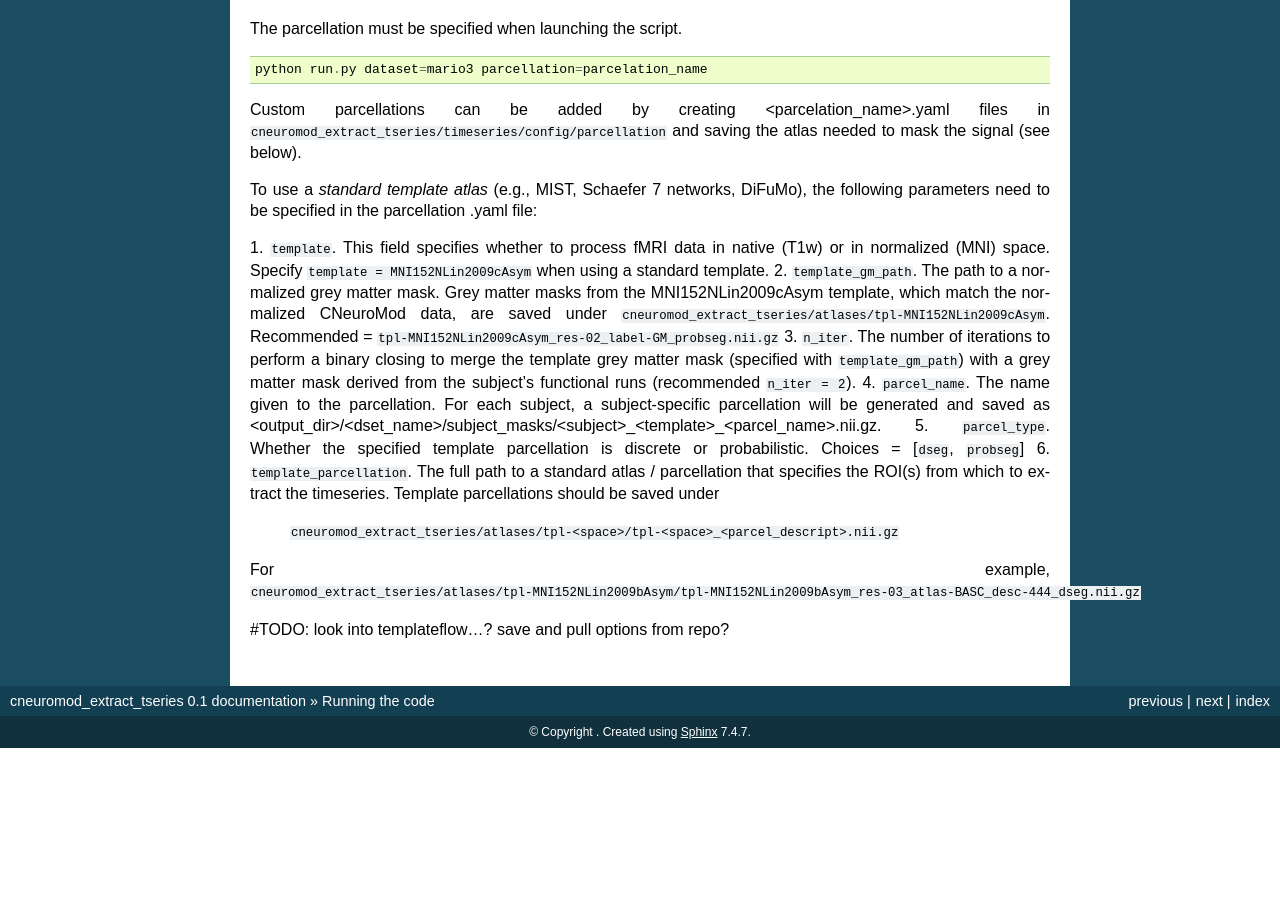
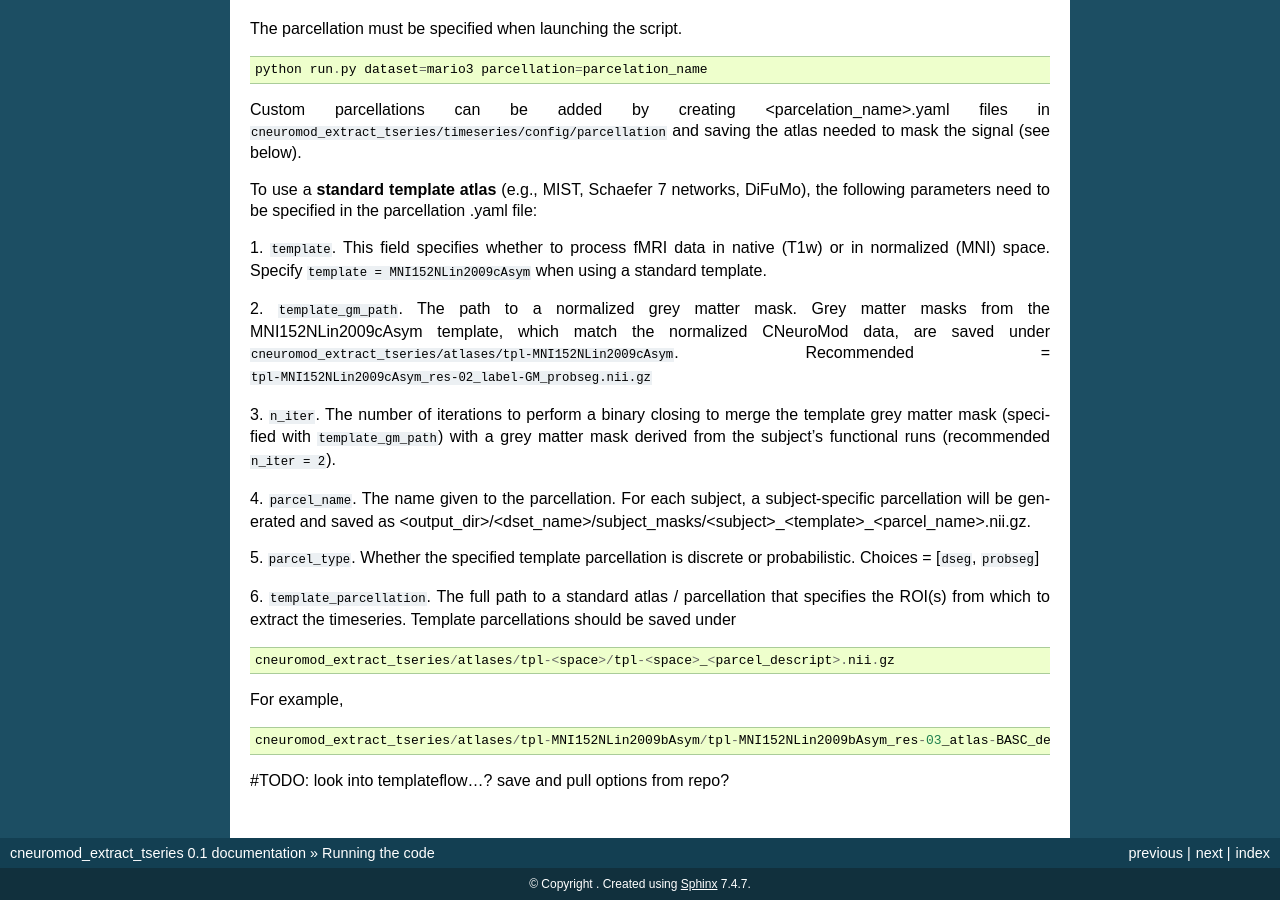
Before and after one commit to courtois-neuromod/cneuromod_extract_tseries, a Sphinx documentation site: the page built from docs/running.rst, in a window 1280 px wide and 900 px high, scrolled down 2596 px. Built offline with Sphinx 7.4.7, drawn with Linux system fonts in a browser that asks for light colours; before the commit the page ends 3344 px from its top, so only the background shows below that.

```diff
--- a/docs/parcellations.rst
+++ b/docs/parcellations.rst
@@ -35,6 +35,7 @@ otherwise omit this field from the config file or set it to ``null``.
 probabilistic. Choices = [``dseg``, ``probseg``].
 * ``parcel_name``. The name of the parcellation. Custom subject-specific
 parcellations (in T1w or MNI space) directly under
+
 ::
   <output_dir>/<dset_name>/subject_masks/<subject>_<template>_<parcel_name>.nii.gz
 
--- a/docs/running.rst
+++ b/docs/running.rst
@@ -164,32 +164,39 @@ Custom parcellations can be added by creating <parcelation_name>.yaml files in
 needed to mask the signal (see below).
 
 
-To use a *standard template atlas* (e.g., MIST, Schaefer 7 networks, DiFuMo),
+To use a **standard template atlas** (e.g., MIST, Schaefer 7 networks, DiFuMo),
 the following parameters need to be specified in the parcellation .yaml file:
 
 1. ``template``. This field specifies whether to process fMRI data in native (T1w)
 or in normalized (MNI) space. Specify ``template = MNI152NLin2009cAsym`` when
 using a standard template.
+
 2. ``template_gm_path``. The path to a normalized grey matter mask. Grey matter
 masks from the MNI152NLin2009cAsym template, which match the normalized
 CNeuroMod data, are saved under
 ``cneuromod_extract_tseries/atlases/tpl-MNI152NLin2009cAsym``.
 Recommended = ``tpl-MNI152NLin2009cAsym_res-02_label-GM_probseg.nii.gz``
+
 3. ``n_iter``. The number of iterations to perform a binary closing to merge the
 template grey matter mask (specified with ``template_gm_path``) with a grey matter
 mask derived from the subject's functional runs (recommended ``n_iter = 2``).
+
 4. ``parcel_name``. The name given to the parcellation. For each subject, a
 subject-specific parcellation will be generated and saved as
 <output_dir>/<dset_name>/subject_masks/<subject>_<template>_<parcel_name>.nii.gz.
+
 5. ``parcel_type``. Whether the specified template parcellation is discrete or
 probabilistic. Choices = [``dseg``, ``probseg``]
+
 6. ``template_parcellation``. The full path to a standard atlas / parcellation
 that specifies the ROI(s) from which to extract the timeseries.
 Template parcellations should be saved under
- ``cneuromod_extract_tseries/atlases/tpl-<space>/tpl-<space>_<parcel_descript>.nii.gz``
+::
+  cneuromod_extract_tseries/atlases/tpl-<space>/tpl-<space>_<parcel_descript>.nii.gz
 
 For example,
-``cneuromod_extract_tseries/atlases/tpl-MNI152NLin2009bAsym/tpl-MNI152NLin2009bAsym_res-03_atlas-BASC_desc-444_dseg.nii.gz``
+::
+  cneuromod_extract_tseries/atlases/tpl-MNI152NLin2009bAsym/tpl-MNI152NLin2009bAsym_res-03_atlas-BASC_desc-444_dseg.nii.gz
 
 
 #TODO: look into templateflow...? save and pull options from repo?
```
